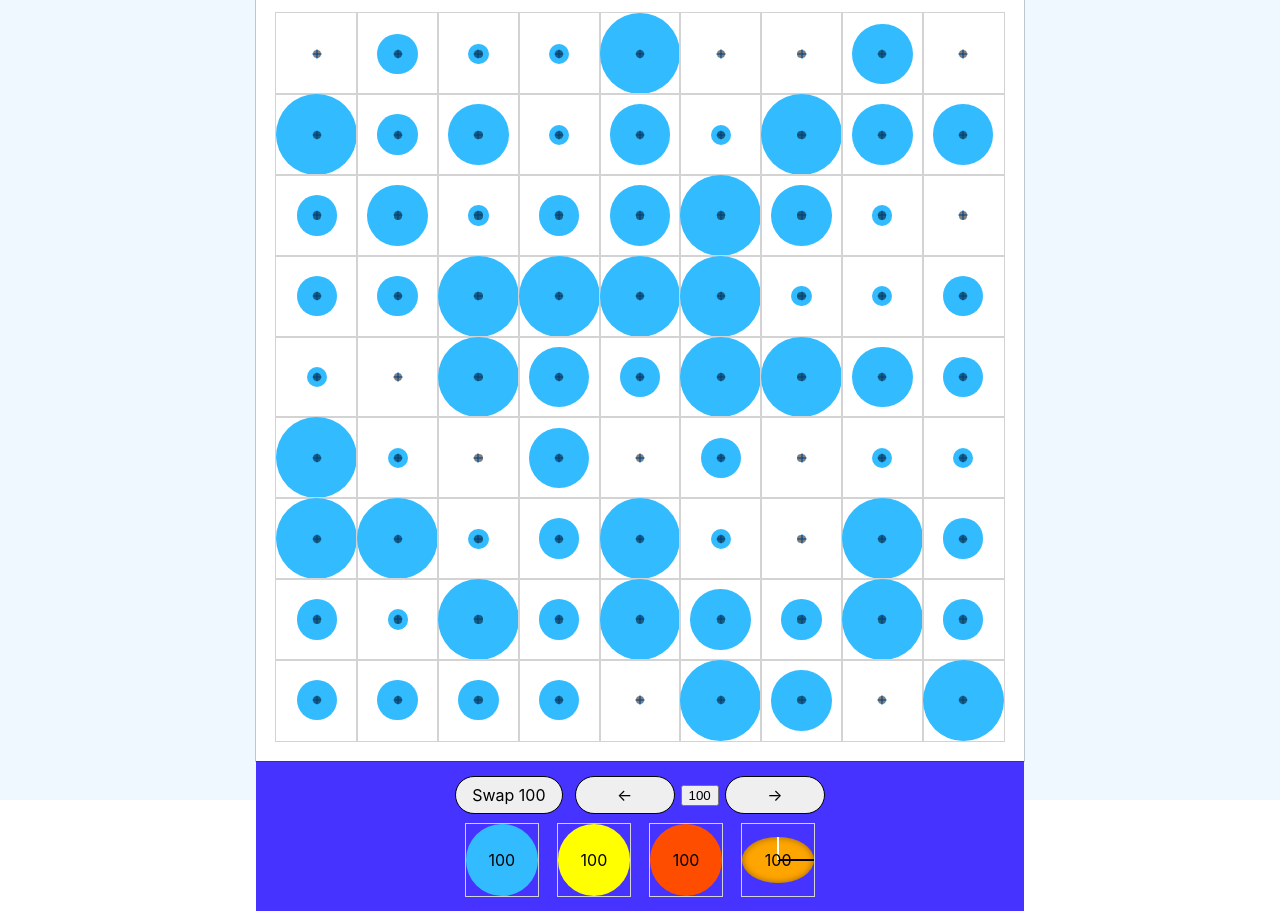
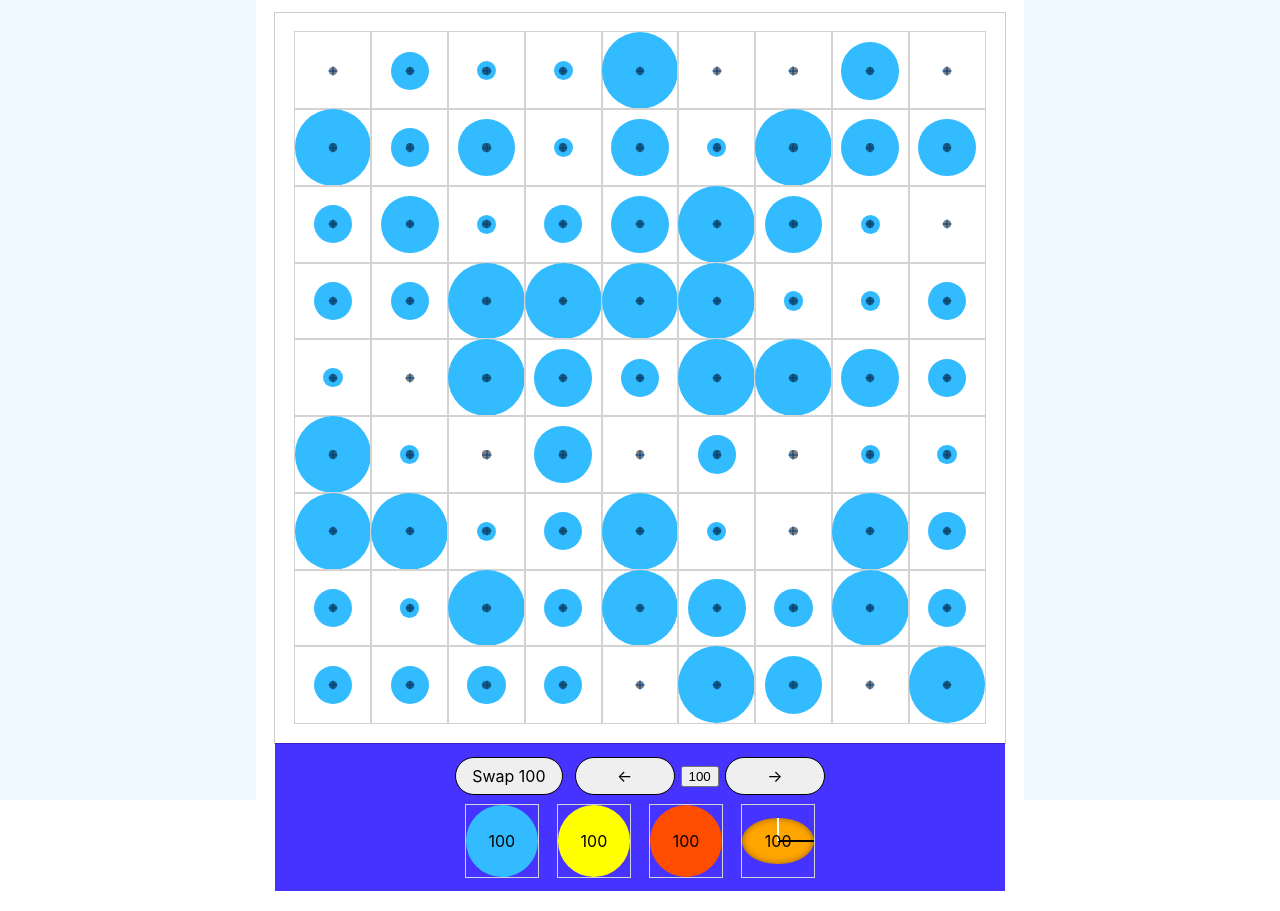
Before and after one commit to FaridSakhyzad/ig, a React (Create React App) app: page / in a window 1280 px wide. Built offline with nearby package versions, Linux system fonts and the light colour scheme.

Commit message:
Ammo & Powerups | Portals

```diff
--- a/src/App.scss
+++ b/src/App.scss
@@ -16,7 +16,7 @@ body, html, #root {
 
 .screen {
   position: absolute;
-  width: 99%;
+  width: 100%;
   min-height: 99%;
   max-width: 768px;
   max-height: 1280px;
@@ -25,6 +25,7 @@ body, html, #root {
   flex-direction: column;
   align-items: center;
   border-radius: 5px;
+  padding: 1.5%;
 }
 
 .button {
--- a/src/maps/map_9x9_0.js
+++ b/src/maps/map_9x9_0.js
@@ -120,7 +120,6 @@ export const generatePortals = () => {
       type: 'portal',
       value: UNIT_MAX_VALUE,
       turrets: [],
-      angle: 45,
       meta: {
         siblingId: portal2id,
       }
@@ -132,7 +131,7 @@ export const generatePortals = () => {
       type: 'portal',
       value: UNIT_MAX_VALUE,
       turrets: [],
-      angle: -45,
+      angle: 180,
       meta: {
         siblingId: portal1id,
       }
```
